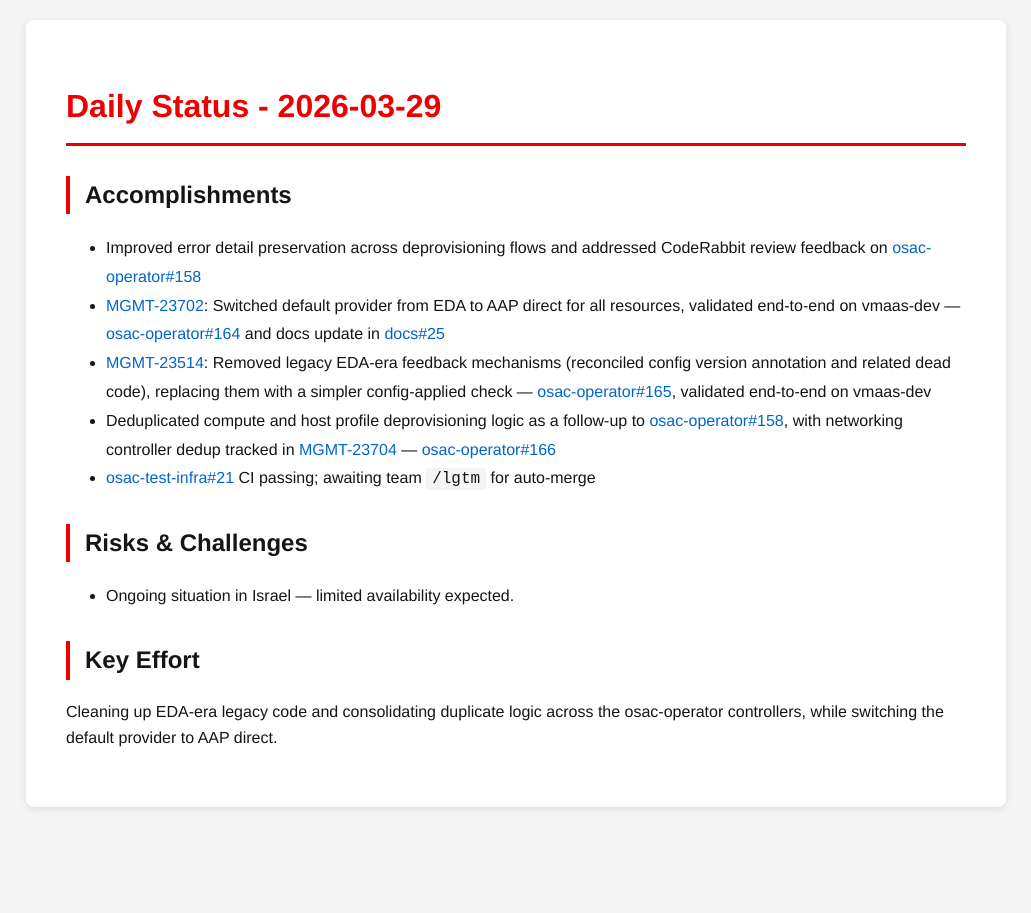
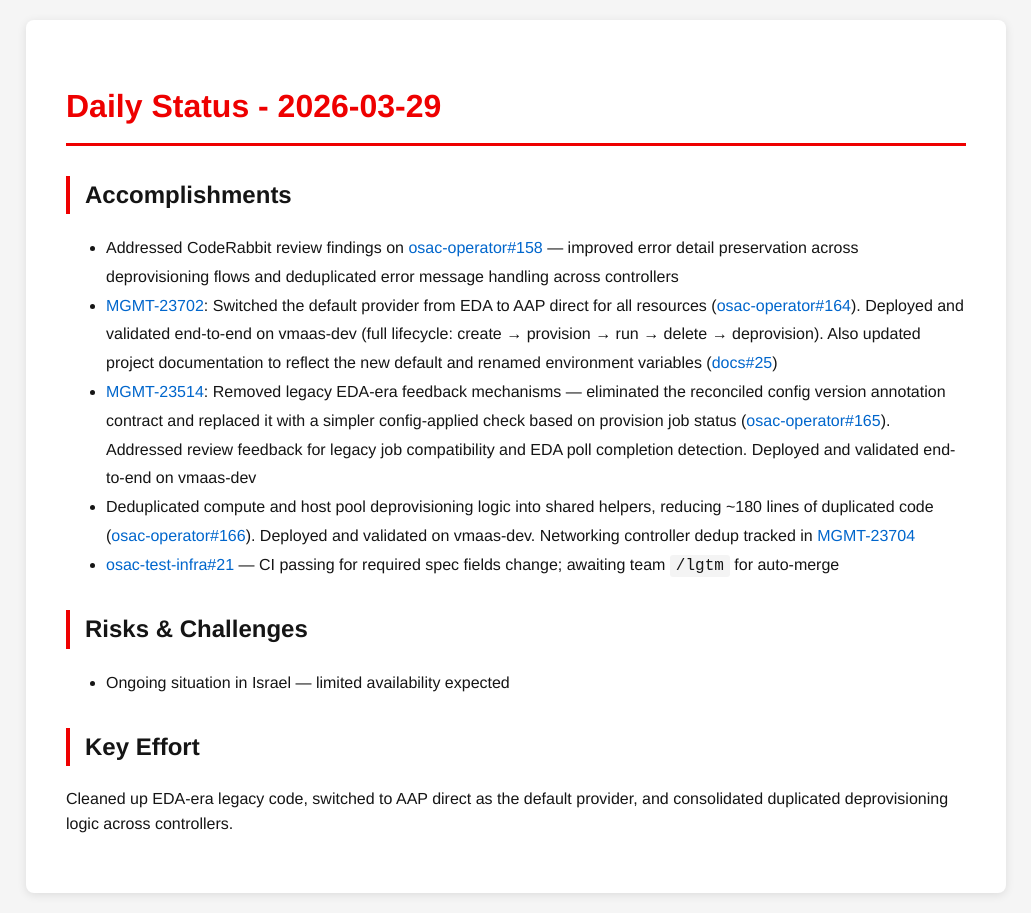
Before and after one commit to tzvatot/daily-status, a Jekyll site: the page built from 2026-03-29.md, in a window 1280 px wide. Shown: the whole page, without its empty margins (124-1155 px from the left). Built offline with Jekyll 4.4.1, drawn with Linux system fonts in a browser that asks for light colours.

Commit message:
Daily status update - 2026-03-29

```diff
--- a/2026-03-29.md
+++ b/2026-03-29.md
@@ -7,14 +7,14 @@
 # Daily Status - 2026-03-29
 
 ## Accomplishments
-- Improved error detail preservation across deprovisioning flows and addressed CodeRabbit review feedback on [osac-operator#158](https://github.com/osac-project/osac-operator/pull/158)
-- [MGMT-23702](https://issues.redhat.com/browse/MGMT-23702): Switched default provider from EDA to AAP direct for all resources, validated end-to-end on vmaas-dev — [osac-operator#164](https://github.com/osac-project/osac-operator/pull/164) and docs update in [docs#25](https://github.com/osac-project/docs/pull/25)
-- [MGMT-23514](https://issues.redhat.com/browse/MGMT-23514): Removed legacy EDA-era feedback mechanisms (reconciled config version annotation and related dead code), replacing them with a simpler config-applied check — [osac-operator#165](https://github.com/osac-project/osac-operator/pull/165), validated end-to-end on vmaas-dev
-- Deduplicated compute and host profile deprovisioning logic as a follow-up to [osac-operator#158](https://github.com/osac-project/osac-operator/pull/158), with networking controller dedup tracked in [MGMT-23704](https://issues.redhat.com/browse/MGMT-23704) — [osac-operator#166](https://github.com/osac-project/osac-operator/pull/166)
-- [osac-test-infra#21](https://github.com/osac-project/osac-test-infra/pull/21) CI passing; awaiting team `/lgtm` for auto-merge
+- Addressed CodeRabbit review findings on [osac-operator#158](https://github.com/osac-project/osac-operator/pull/158) — improved error detail preservation across deprovisioning flows and deduplicated error message handling across controllers
+- [MGMT-23702](https://issues.redhat.com/browse/MGMT-23702): Switched the default provider from EDA to AAP direct for all resources ([osac-operator#164](https://github.com/osac-project/osac-operator/pull/164)). Deployed and validated end-to-end on vmaas-dev (full lifecycle: create → provision → run → delete → deprovision). Also updated project documentation to reflect the new default and renamed environment variables ([docs#25](https://github.com/osac-project/docs/pull/25))
+- [MGMT-23514](https://issues.redhat.com/browse/MGMT-23514): Removed legacy EDA-era feedback mechanisms — eliminated the reconciled config version annotation contract and replaced it with a simpler config-applied check based on provision job status ([osac-operator#165](https://github.com/osac-project/osac-operator/pull/165)). Addressed review feedback for legacy job compatibility and EDA poll completion detection. Deployed and validated end-to-end on vmaas-dev
+- Deduplicated compute and host pool deprovisioning logic into shared helpers, reducing ~180 lines of duplicated code ([osac-operator#166](https://github.com/osac-project/osac-operator/pull/166)). Deployed and validated on vmaas-dev. Networking controller dedup tracked in [MGMT-23704](https://issues.redhat.com/browse/MGMT-23704)
+- [osac-test-infra#21](https://github.com/osac-project/osac-test-infra/pull/21) — CI passing for required spec fields change; awaiting team `/lgtm` for auto-merge
 
 ## Risks & Challenges
-- Ongoing situation in Israel — limited availability expected.
+- Ongoing situation in Israel — limited availability expected
 
 ## Key Effort
-Cleaning up EDA-era legacy code and consolidating duplicate logic across the osac-operator controllers, while switching the default provider to AAP direct.
+Cleaned up EDA-era legacy code, switched to AAP direct as the default provider, and consolidated duplicated deprovisioning logic across controllers.
```
